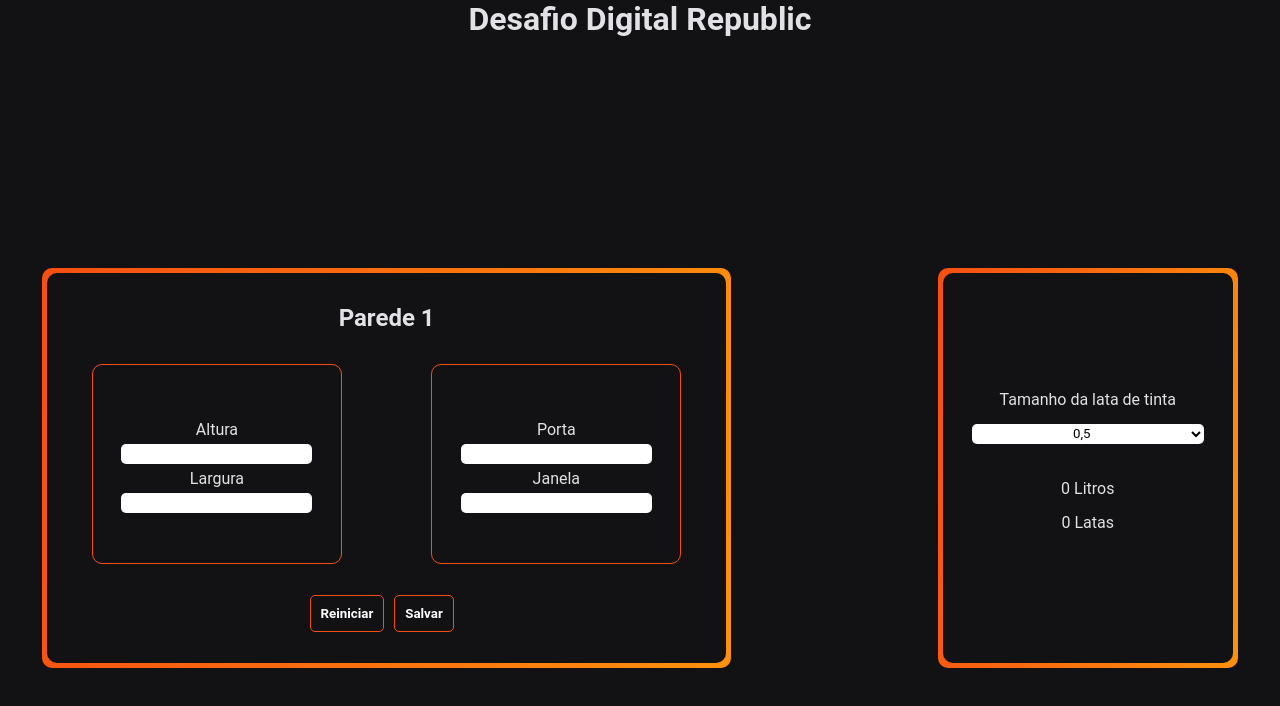
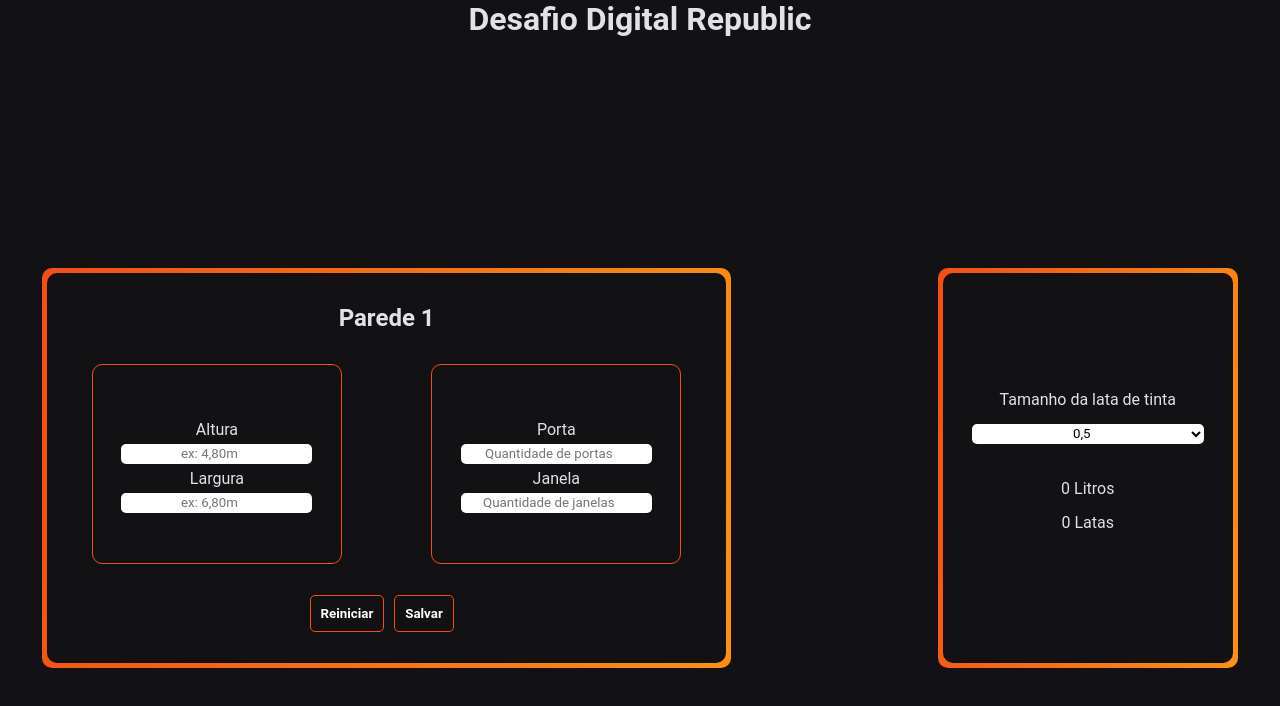
Before and after one commit to madruga665/desafio-digital-republic, a React (Create React App) app: page / in a window 1280 px wide. Shown: the top 706 px of the page. Built offline with nearby package versions, Linux system fonts and the light colour scheme.

Commit message:
style: add placeholder nos inputs

```diff
--- a/src/components/Form/index.jsx
+++ b/src/components/Form/index.jsx
@@ -34,24 +34,45 @@
           <div className={styles.groupContainer}>
             <div className={styles.inputContainer}>
               <label htmlFor="height">Altura</label>
-              <input onChange={(event) => setHeight(event.target.value)} type="number" id='height' />
+              <input
+                onChange={(event) => setHeight(event.target.value)}
+                type="number"
+                id='height'
+                placeholder='ex: 4,80m' min='0'
+              />
             </div>
 
             <div className={styles.inputContainer}>
               <label htmlFor="width">Largura</label>
-              <input onChange={(event) => setWidth(event.target.value)} type="number" id='width' />
+              <input
+                onChange={(event) => setWidth(event.target.value)}
+                type="number"
+                id='width'
+                placeholder='ex: 6,80m' min='0'
+              />
             </div>
           </div>
 
           <div className={styles.groupContainer}>
             <div className={styles.inputContainer}>
               <label htmlFor="door">Porta</label>
-              <input onChange={(event) => setDoor(event.target.value)} type="number" id='door' />
+              <input
+                onChange={(event) => setDoor(event.target.value)}
+                type="number"
+                id='door'
+                placeholder='Quantidade de portas'
+                min='0'
+              />
             </div>
 
             <div className={styles.inputContainer}>
               <label htmlFor="window">Janela</label>
-              <input onChange={(event) => setWindow(event.target.value)} type="number" id='window' />
+              <input
+                onChange={(event) => setWindow(event.target.value)}
+                type="number"
+                id='window'
+                placeholder='Quantidade de janelas' min='0'
+              />
             </div>
           </div>
         </form>
```
